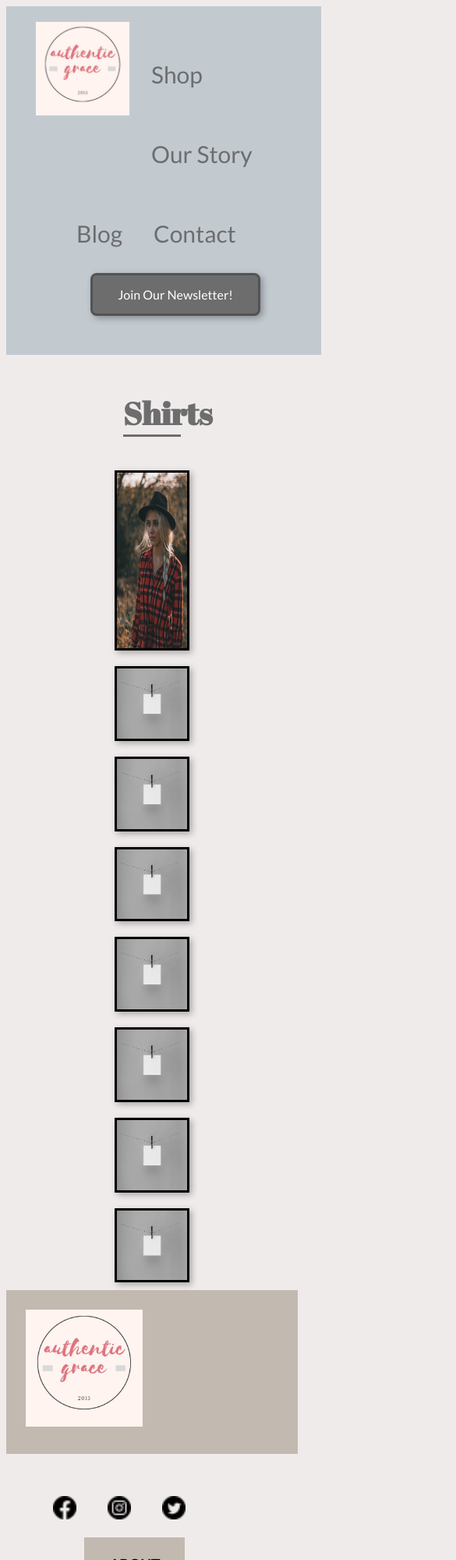
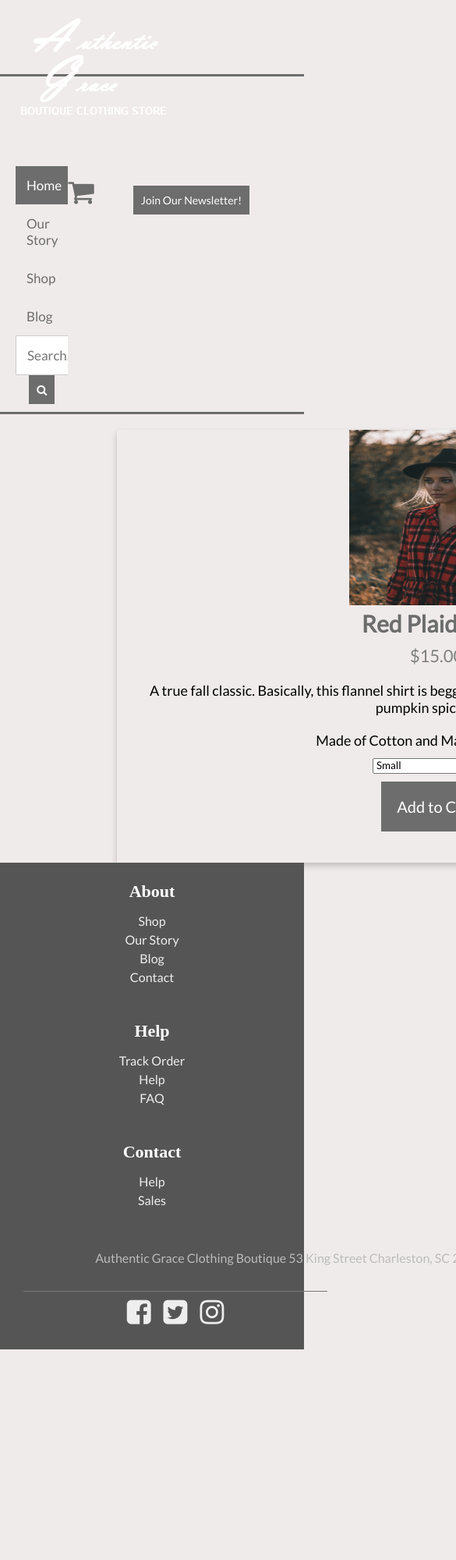
Before and after one commit to sherrynance/AuthenticGrace2, a plain HTML site: page shirts.html in a window 390 px wide. Shown: the top 2000 px of the page at 78% size, 585 px wide, since content can reach past the window. After the commit the page ends 1730 px from the top, so only its background shows below. Drawn offline with Linux system fonts and the light colour scheme.

Commit message:
updated html and css for all

```diff
--- a/shirts.html
+++ b/shirts.html
@@ -6,28 +6,16 @@
         <link rel="stylesheet" href="stylesheet.css">
         <link href="https://fonts.googleapis.com/css?family=Abril+Fatface&display=swap" rel="stylesheet">
         <link href="https://fonts.googleapis.com/css?family=Lato&display=swap" rel="stylesheet">
+        <link rel="stylesheet" href="https://cdnjs.cloudflare.com/ajax/libs/font-awesome/4.7.0/css/font-awesome.min.css">
         <title>Authentic Grace Clothing Boutique</title>
     </head>
 
     <body>
-
     <header>
-                    <div class="header-container">
-                            <!--element for the header logo-->
-
-                            <div class="header-logo"><a class="header_logo" href="#">
-                                <img src="img/authentic_grace_logo.jpg" width="120px">
+            <div class="top-row">
+                    <div class="header-logo"><a class="href="#">
+                        <img src="img/Logo.png" alt="Autentic Grace Logo">
                     </div>
-
-                                <div class="header-list-container">
-                                    <ul>
-                                        <li><a href="#">Shop</a></li>
-                                        <li><a href="#">Our Story</a></li>
-                                        <li><a href="#">Blog</a></li>
-                                        <li><a href="#">Contact</a></li>
-                                    </ul>
-                                </div>
-
                     <div class="button">
                         <!-- Trigger/Open The Modal -->
                         <button id="myBtn">Join Our Newsletter!</button>
@@ -48,90 +36,96 @@
                                         <br><br>
                                         <input type="submit" value="Submit">
                                     </form>
-
                                     <p>Thank you for signing up!</p>
+                        </div>
                         </div>
 
                     </div>
+                    <div class="shopping-cart">
+                            <a href="#shopping"><i class="fa fa-shopping-cart" style="font-size:36px"></i></a>
                             </div>
-
+                </div>
+        <!--header logo-->
+        <div class="nav-row">
+                <div class="topnav">
+                    <a class="active" href="index.html">Home</a>
+                    <a href="#ourstory">Our Story</a>
+                    <a href="shirts.html">Shop</a>
+                    <a href="blog.html">Blog</a>
+                    <form action="/action_page.php">
+                        <input type="text" placeholder="Search.." name="search">
+                        <button type="submit"><i class="fa fa-search"></i></button>
+                      </form>
+                  </div>
+            </div>
 </header>
 
 
     <main>
-        <h2>Shirts</h2>
-        <div class="product-cards">
-            <img src="img/shirts.jpg" alt="leather jacket" height="225px" width="225px">
-            <img src="img/coming-soon.jpg" alt="placeholder image">
-            <img src="img/coming-soon.jpg" alt="placeholder image">
-            <img src="img/coming-soon.jpg" alt="placeholder image">
-        </div>
-            <div class="product-cards">
-            <img src="img/coming-soon.jpg" alt="placeholder image">
-            <img src="img/coming-soon.jpg" alt="placeholder image">
-            <img src="img/coming-soon.jpg" alt="placeholder image">
-            <img src="img/coming-soon.jpg" alt="placeholder image">
+            <div class="card">
+                    <img src="img/shirts.jpg" alt="Red and Black Plaid Shirt" width="225" height="225">
+                    <h1>Red Plaid Shirt</h1>
+                    <p class="price">$15.00</p>
+                    <p>A true fall classic. Basically, this flannel shirt is begging to be paired with skinny jeans,
+                        boots & a pumpkin spice latte.</p>
+                        <p>Made of Cotton and Machine Washable</p>
+                        <select>
+                                <option value="small">Small</option>
+                                <option value="medium">Medium</option>
+                                <option value="large">Large</option>
+                                <option value="extra-large">Extra-Large</option>
+                              </select>
+                    <p><button>Add to Cart</button></p>
                   </div>
     </main>
 
 
    <!--BEGIN FOOTER-->
-<div class="footer">
-        <div class="logo_container"><a class="footer_logo" href="#">
-              <img src="img/authentic_grace_logo.jpg" width="150px">
-        </div>
-
-
-
-      <!--START footer social media links-->
-
-      <div class="social_media_links_container">
+<footer>
+        <div class="ft-main">
+            <div class="ft-main-item">
+                <h2 class="ft-title">About</h2>
                 <ul>
-              <li><a href="https://www.facebook.com"><img src="img/iconfinder_Circled_Facebook_svg_5279111.png" width="30px"></a></li>
-              <li><a href="https://www.instagram.com"><img src="img/iconfinder_Circled_Instagram_svg_5279112.png" width="30px"></a></li>
-              <li><a href="https://twitter.com/"><img src="img/iconfinder_Circled_Twitter_svg_5279123.png" width="30px"></a></li>
-            </ul>
-      </div>
-   <!--END footer social media links-->
-      <div class="about_links_container">
-               <h3 class="footer_about">ABOUT</h3>
-
-                  <ul class="footer_ABOUT_links">
                     <li><a href="#">Shop</a></li>
                     <li><a href="#">Our Story</a></li>
                     <li><a href="#">Blog</a></li>
                     <li><a href="#">Contact</a></li>
                 </ul>
             </div>
-  <!--End footer "ABOUT" links-->
-
-  <!--Start footer "HELP" links-->
-
-      <div class="help_links_container">
-              <h3 class="footer_help">HELP</h3>
-
-                  <ul class="footer_HELP_links">
+            <div class="ft-main-item">
+                <h2 class="ft-title">Help</h2>
+                <ul>
                     <li><a href="#">Track Order</a></li>
                     <li><a href="#">Help</a></li>
                     <li><a href="#">FAQ</a></li>
                 </ul>
             </div>
-  <!--End footer "HELP" links-->
-
-  <!--Start subscription email listing entry links-->
-  <div class="subscription_email_entry_container">
-      <label for="subsciption-EMAIL">SUBSCRIBE TO OUR MAILING LIST</label>
-          <input type="email" value name="EMAIL" class="email form-control" id="ag-EMAIL" placeholder="email address" required>
-              <button class="newsletter-button" type="submit" placeholder="submit" required>
-                  <i class="fa fa-angle-right"::before></i>
-              </button>
+            <div class="ft-main-item">
+                <h2 class="ft-title">Contact</h2>
+                <ul>
+                    <li><a href="#">Help</a></li>
+                    <li><a href="#">Sales</a></li>
+                </ul>
             </div>
-  <!--End subscription email listing entry links-->
-
+            <div class="ft-main-address">
+            <p>Authentic Grace Clothing Boutique
+                53 King Street
+                Charleston, SC 29403
+                (843)562-4901
+            </p>
             </div>
+        </div>
+        <!-- Footer social -->
+      <div class="ft-social">
+            <ul class="ft-social-list">
+              <li><a href="#"><i class="fa fa-facebook-square" style="font-size:36px"></i></a></li>
+              <li><a href="#"><i class="fa fa-twitter-square" style="font-size:36px"></i></a></li>
+              <li><a href="#"><i class="fa fa-instagram" style="font-size:36px"></i></a></li>
+            </ul>
+        </div>
+    </footer>
 
     <!--END FOOTER container-->
-
     </body>
 
 </html>
--- a/stylesheet.css
+++ b/stylesheet.css
@@ -4,81 +4,63 @@ body {
 }
 
 header {
-  padding-bottom: 15px;
   text-align: center;
   }
 
-.header-container {
-  background-color: #C2CAD0;
-  text-decoration: none;
-  width: 100%;
-  font-family: 'Lato', sans-serif;
-  color: #6d6d6e;
-  padding-left: 30px;
+.top-row {
+  background-color: #f0ebeb;
+  height: 75px;
+  padding-bottom: 10px;
+  padding-top: 10px;
+  padding-right: 20px;
+  padding-left: 20px;
+  border-bottom: 3px solid #6d6d6e;
 }
 
 .header-logo {
   float: left;
-  background-color: #C2CAD0;
-  font-size: 50px;
-  padding: 20px 8px;
 }
 
-.header-list-container {
-  background-color: #C2CAD0;
-  padding: 20px 0px 30px 0px;
-  float: center;
-  font-family: 'Lato', sans-serif;
-  color: #6d6d6e;
+/*start modal*/
 
-}
-.header-list-container li {
-  background-color: #C2CAD0;
-  float: left;
-  font-size: 30px;
-  padding: 33px 20px;
-  text-decoration: none;
-  font-family: 'Lato', sans-serif;
-}
-
-.header-list-container a {
-  color: #6d6d6e;
+.button {
+  padding-top: 25px;
+  float: right;
+  padding-right: 50px;
 }
 
 button {
   background-color: #6d6d6e;
   border: none;
   color: white;
-  padding: 15px 32px;
   text-align: center;
   text-decoration: none;
   display: inline-block;
-  font-size: 16px;
-  border: 3px solid #535354;
-  box-shadow: 3px 3px 8px 0px rgba(0,0,0,0.3);
+  font-size: 14px;
+  /*border: 3px solid #535354;
+  box-shadow: 3px 3px 8px 0px rgba(0,0,0,0.3);*/
   font-family: 'Lato', sans-serif;
-  border-radius: 8px;
+  /*border-radius: 8px;*/
+  padding: 10px;
 }
 
-.button {
-  padding-top: 0px;
-  padding-bottom: 50px;
+button:hover {
+  opacity: 0.7;
 }
 
-/*start modal*/
 /* The Modal (background) */
 .modal {
-  display: none; /* Hidden by default */
-  position: fixed; /* Stay in place */
-  z-index: 1; /* Sit on top */
-  padding-top: 100px; /* Location of the box */
+  display: none;
+  position: fixed;
+  z-index: 1;
+  padding-top: 100px;
   left: 0;
   top: 0;
-  width: 100%; /* Full width */
-  height: 100%; /* Full height */
-  overflow: auto; /* Enable scroll if needed */
-  background-color: rgb(0,0,0); /* Fallback color */
-  background-color: rgba(0,0,0,0.4); /* Black w/ opacity */
+  width: 100%;
+  height: 100%;
+  overflow: auto;
+  background-color: rgb(0,0,0);
+  background-color: rgba(0,0,0,0.4);
   }
 
 /* Modal Content */
@@ -105,14 +87,107 @@ button {
   text-decoration: none;
   cursor: pointer;
   }
+
 /*end modal*/
+
+.fa-shopping-cart {
+  color:#6d6d6e;
+  float: right;
+  padding-right: 50px;
+  padding-top: 15px;
+}
+
+/*Nav Bar and Logo*/
+.nav-row {
+  background-color: #f0ebeb;
+  border-bottom: 3px solid #6d6d6e;
+  padding-bottom: 10px;
+  padding-top: 10px;
+  padding-right: 20px;
+  padding-left: 20px;
+}
+
+.topnav {
+  overflow: hidden;
+}
+
+.topnav a {
+  float: left;
+  display: block;
+  color: #6d6d6e;
+  text-align: center;
+  padding: 14px 16px;
+  text-decoration: none;
+  font-size: 17px;
+}
+
+.topnav a:hover {
+  background-color: #ffffff;
+  color: #6d6d6e;
+}
+
+.topnav a.active {
+  background-color: #6d6d6e;
+  color: white;
+}
+
+
+.topnav .search-container {
+  float: right;
+}
+
+.topnav input[type=text] {
+  padding: 6px;
+  margin-top: 8px;
+  font-size: 17px;
+  border: none;
+}
+
+.topnav .search-container button {
+  float: right;
+  padding: 6px 10px;
+  margin-top: 8px;
+  margin-right: 16px;
+  background: #ddd;
+  font-size: 17px;
+  border: none;
+  cursor: pointer;
+}
+
+form {
+  float: right;
+}
+
+.topnav .search-container button:hover {
+  background: #ccc;
+}
+
+@media screen and (max-width: 600px) {
+  .topnav .search-container {
+    float: none;
+  }
+  .topnav a, .topnav input[type=text], .topnav .search-container button {
+    float: none;
+    display: block;
+    text-align: left;
+    width: 100%;
+    margin: 0;
+    padding: 14px;
+  }
+  .topnav input[type=text] {
+    border: 1px solid #ccc;
+  }
+}
+/*End Nav Bar and Logo*/
+
+
 
 main {
   text-align: center;
   margin: auto;
   font-family: 'Lato', sans-serif;
   font-size: 18px;
-  padding: 0px 150px 0px 150px;
+  padding: 20px 150px 0px 150px;
   background-color: #f0ebeb;
   justify-content: center;
 }
@@ -186,203 +261,125 @@ main h2 {
     border-radius: 50%;
   }
 
-  .blog-page {
-    display: flex;
-    flex-wrap: wrap;
-    align-items: flex-start;
-    flex-direction: row;
-    max-height: 100vh;
+  .card {
+    box-shadow: 0 4px 8px 0 rgba(0, 0, 0, 0.2);
+    max-width: 900px;
+    margin: auto;
     text-align: center;
-    justify-content: center;
+    font-family: arial;
+    padding-bottom: 30px;
   }
 
-  .blog-page img {
+  .card h1 {
+    font-family: 'Lato', sans-serif;
+    font-size: 30px;
+    color: #6d6d6e;
+    text-align: center;
+    }
 
-    max-width: 23vw;
-    text-align: center;
-   border: 3px solid #000;
-    box-shadow: 3px 3px 8px 0px rgba(0,0,0,0.3);
-
+  select {
+    width: 20%;
   }
 
-  .blog-heading h1 {
-  font-family: 'Abril Fatface', cursive;
-  font-size: 40px;
-  color: #6d6d6e;
-  text-align: center;
-  border-bottom: 3px solid #6d6d6e;
-  text-align: center;
+  .price {
+    color: grey;
+    font-size: 22px;
   }
 
-  .product-cards {
-    display: flex;
-    flex-wrap: wrap;
-    align-items: flex-start;
-    flex-direction: row;
-    max-height: 100vh;
+  .card button {
+    background-color: #6d6d6e;
+    border: none;
+    color: white;
     text-align: center;
-    justify-content: center;
-  }
-  .product-cards img {
-    margin: 10px;
-    border: 3px solid #000;
-    box-shadow: 3px 3px 8px 0px rgba(0,0,0,0.3);
-    max-width: 23vw;
-    text-align: center;
+    text-decoration: none;
+    display: inline-block;
+    font-size: 20px;
+    /*border: 3px solid #535354;
+    box-shadow: 3px 3px 8px 0px rgba(0,0,0,0.3);*/
+    font-family: 'Lato', sans-serif;
+    /*border-radius: 8px;*/
+    padding: 20px;
   }
 
-  .product-heading h1 {
-  font-family: 'Abril Fatface', cursive;
-  font-size: 40px;
-  color: #6d6d6e;
-  text-align: center;
-  border-bottom: 3px solid #6d6d6e;
-  text-align: center;
+  .card button:hover {
+    opacity: 0.7;
   }
 
-  /* .container_around_footer {
-    display: flex;
-    flex-direction: row;
-    justify-content: center;
-} */
+/* FOOTER BEGINS HERE */
+* {
+  font-family: "Lato", sans-serif;
+  margin: 0;
+  padding: 0;
+}
 
-/* .footer_col {
-    flex-direction: column;
-} */
+ul {
+  list-style: none;
+  padding-left: 0;
+}
+footer {
+  background-color: #555;
+  color: #bbb;
+  line-height: 1.5;
+}
+footer a {
+  text-decoration: none;
+  color: #eee;
+}
+a:hover {
+  text-decoration: underline;
+}
+.ft-title {
+  color: #fff;
+  font-family: "Merriweather", serif;
+  font-size: 1.375rem;
+  padding-bottom: 0.625rem;
+}
+/* Sticks footer to bottom */
+body {
+  display: flex;
+  min-height: 100vh;
+  flex-direction: column;
+}
+.container {
+  flex: 1;
+}
+/* Footer main */
+.ft-main {
+  display: flex;
+  flex-wrap: wrap;
+  text-align: center;
+  justify-content: center;
+}
 
-/*.footer {
-  background-color: #e7717d;
-color: #7e685a;
-}*/
+.ft-main-item {
+  padding: 1.25rem;
+  min-width: 12.5rem;
+  justify-content: center;
+}
+.ft-main-address {
+  padding: 1.25rem;
+  min-width: 12.5rem;
+  justify-content: center;
+}
 
-/* FOOTER BEGINS HERE */
-.footer{
-  background: #C2B9B0;
-  height: 200px;
+/* Footer social */
+.ft-social {
+  padding: 0 1.875rem 1.25rem;
   width: 100%;
-  padding-bottom: 10px;
-  text-decoration: none;
-  font-family: 'Lato', sans-serif;
+}
+.ft-social-list {
+  display: flex;
+  justify-content: center;
+  border-top: 1px #777 solid;
 
 }
-
-/*.social_media_links_container {
-  padding: 60px 10px;
-}*/
-
-.logo_container {
-  float: left;
-  padding: 25px 5px 20px 25px;
-
+.ft-social-list li {
+  margin: 0.5rem;
+  font-size: 1.25rem;
 }
-
-.social_media_links_container{
-  /*padding: 20px 10px 0px;*/
-  float: left;
-  margin-top: 30px;
+/* Footer legal */
+.ft-legal {
+  background-color: #333;
+  width: 100%;
+  text-align: center;
 }
-.social_media_links_container li {
-  padding: 20px;
-  float: left;
-  text-decoration: none;
-
-}
-
-.social_media_links_container a {
-  color: #6d6d6e;
-}
-.about_links_container {
-  background: #C2B9B0;
-  float: left;
-  margin-left: 100px;
-  text-decoration: none;
-  padding: 5px;
-  font-family: 'Lato', sans-serif;
-}
-
-.about_links_container a {
-  color: #6d6d6e;
-}
-
-.footer_ABOUT_links{
-  padding: 3px 20px;
-  font-family: 'Lato', sans-serif;
-}
-
-/*
-.social_media_links {
-  padding-top: 10px;
-  float: left;
-  margin-left: 60px;
-  text-decoration: none;
-} */
-
-
-
-/* .logo_container img {
-  margin-left: 80px;
-  margin-top: 10px;
-  margin-bottom: 0;
-} */
-
-
-
-.help_links_container {
-  background: #C2B9B0;
-  float: left;
-  margin-left: 100px;
-  text-decoration: none;
-  padding: 5px;
-  font-family: 'Lato', sans-serif;
-}
-
-.help_links_container a {
-  color: #6d6d6e;
-}
-
-
-  /*float: left;
-  margin-left: 150px;
-  text-decoration: none;
-  font-family: 'Lato', sans-serif;*/
-
-
-
-.footer_HELP_links {
-  padding: 3px 20px;
-  font-family: 'Lato', sans-serif;
-}
-
-.subscription_email_listing_container, .subscription_email_entry_container {
-  background: #C2B9B0;
-  float: right;
-  padding: 10px;
-  margin-top: 30px;
-  margin-right: 10px;
-  margin-bottom: 10px;
-  margin-left: 10px;
-  font-family: 'Lato', sans-serif;
-}
-
-.newsletter-button{
-  padding: 5px 10px;
-}
-/*.subscription {
-  padding-top: 40px;
-  float: left;
-  margin-left: 450px;
-  text-decoration: none;
-  font-family: 'Lato', sans-serif;
-}*/
-
-li{
-  list-style: none;
-  padding: 3px 5px;
-  font-family: 'Lato', sans-serif;
-
-}
-
-a{
-  text-decoration: none;
-  font-family: 'Lato', sans-serif;
-}
```
Also changed, not shown: index.html (+51 -57 lines). Lines whose indentation alone changed are shown as unchanged.
